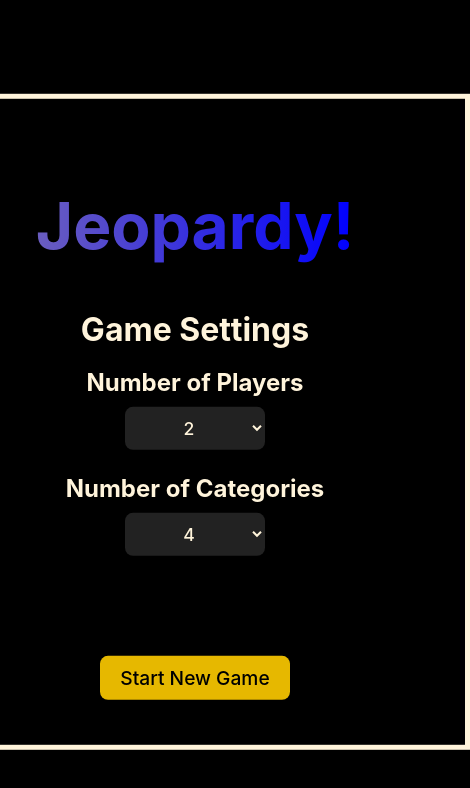
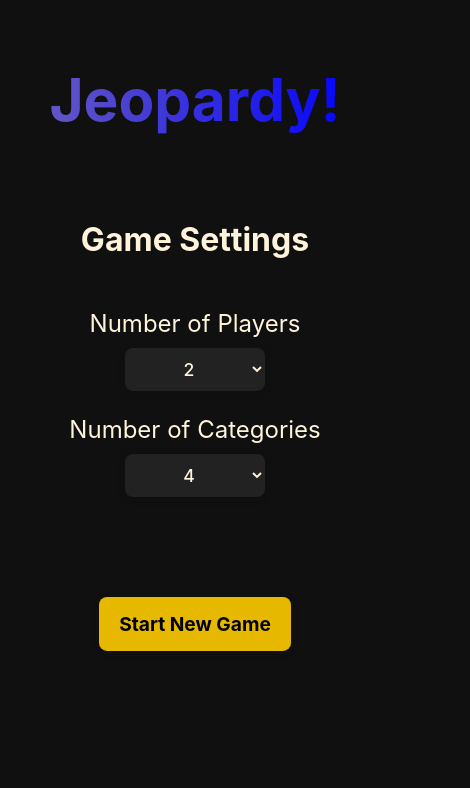
Before and after one commit to lsanch78/jeopardy, a Vue app: page / in a window 390 px wide. Shown: the top 788 px of the page, 470 px wide, since content can reach past the window. Built offline with nearby package versions, Linux system fonts and the light colour scheme.

Commit message:
improved UI for mobile devices, refactored all internal CSS to external CSS

```diff
--- a/src/App.css
+++ b/src/App.css
@@ -1,26 +1,40 @@
 @import './assets/variables.css';
 
+#app-main {
+    display: flex;
+    flex-direction: column;
+    justify-content: space-between;
+    height: 100vh;
+    width: 100vw;
+    overflow: hidden;
+    padding: 25px;
+    box-sizing: border-box;
+}
+
 #game-table {
+    flex: 1 1 0;
     display: flex;
     flex-direction: row;
     justify-content: center;
-    align-items: center;
-    margin: -200px auto 0px auto;
-    height: 100vh;
-    max-width: 90%
+    align-items: stretch;
+    margin: 0;
+    min-height: 0;
+    max-width: 100vw;
+    overflow-x: auto;
 }
 
 body {
     margin: 0;
     padding: 0;
-    font-family: 'Inter', 'Roboto', Arial, sans-serif;
+    font-family: var(--font-main), serif;
     background: var(--color-bg);
     color: var(--color-white);
 }
 
 #player-scoreboard {
-    margin-top: 30px;
-    margin-bottom: -50px;
+    flex-shrink: 0;
+    margin: 0;
+    padding: 12px 0 0 0;
     display: flex;
     flex-direction: row;
     justify-content: center;
@@ -28,21 +42,19 @@
 }
 
 #game-status {
-    font-weight: bold;
-    margin-top: 50px;
-    margin-bottom: -120px;
+    flex-shrink: 0;
+    margin: 0;
+    padding: 0 0 8px 0;
     display: flex;
     justify-content: center;
     align-items: center;
-    color: var(--color-yellow);
 }
 
 #game-title {
     font-weight: bold;
-    margin-bottom: 20px;
     color: transparent;
     text-align: center;
-    font-size: 4rem;
+    font-size: clamp(2.5rem, 15vw, 8rem);
     background: linear-gradient(270deg, blue, var(--color-yellow-light), var(--color-blueviolet), var(--color-yellow-bright), var(--color-yellow-light), var(--color-yellow));
     background-size: 1200% 1200%;
     -webkit-background-clip: text;
@@ -62,54 +74,29 @@
     }
 }
 
-body {
-    padding: 0;
-    margin: 0;
-    background-color: var(--color-black);
-}
-
-.question-box {
-    margin-top: -200px;
-    display: flex;
-    flex-direction: column;
-}
-
-.buttons input[type="button"] {
-    margin: 5px;
-    font-weight: bold;
-    padding: 10px 20px;
-}
-
-.buttons input[type="button"]:hover {
-    cursor: pointer;
-    margin: 5px;
-    font-weight: bold;
-    padding: 10px 20px;
-}
-
 #game-settings-wrapper {
     font-weight: bold;
     top: 50%;
     left: 50%;
     transform: translate(-50%, -50%);
     position: absolute;
-    border: 5px solid var(--color-white);
     padding: 45px;
     display: flex;
     flex-direction: column;
     justify-content: center;
     align-items: center;
     color: var(--color-white);
-    min-width: 450px;
+    min-width: 300px;
+    border-radius: 50px;
 }
 
 #game-settings-wrapper h2 {
     font-size: 2rem;
-    margin-bottom: -5px;
 }
 
 #game-settings-wrapper p {
     font-size: 1.5rem;
+    font-weight: lighter;
     margin-bottom: 10px;
     text-align: center;
 }
@@ -117,21 +104,20 @@
 #game-settings-wrapper input {
     margin-top: 60px;
     font-size: 1.2rem;
-    padding: 10px 20px;
+    padding: 15px 20px;
     border-radius: 8px;
     border: none;
     background: var(--color-yellow);
     color: var(--color-black);
-    box-shadow: 0 2px 8px rgba(0,0,0,0.12);
+    box-shadow: 0 2px 8px rgba(0, 0, 0, 0.12);
     transition: box-shadow 0.2s, background 0.2s;
-    font-weight: 500;
-
+    font-weight: bold;
 }
 
 #game-settings-wrapper input:hover {
     cursor: pointer;
     background: var(--color-blueviolet);
-    box-shadow: 0 4px 12px rgba(0,0,0,0.2);
+    box-shadow: 0 4px 12px rgba(0, 0, 0, 0.2);
 }
 
 #game-settings {
@@ -142,7 +128,7 @@
 
 #game-settings,
 #game-settings * {
-    font-family: inherit;
+    font-family: var(--font-main), serif;
 }
 
 #num-of-players,
@@ -154,7 +140,7 @@
     border: none;
     background: #222;
     color: var(--color-white);
-    box-shadow: 0 2px 8px rgba(0,0,0,0.12);
+    box-shadow: 0 2px 8px rgba(0, 0, 0, 0.12);
     transition: box-shadow 0.2s, background 0.2s;
     font-weight: 500;
     text-align: center;
@@ -165,6 +151,4 @@
 #num-of-players:focus,
 #num-of-categories:focus {
     outline: none;
-    background: #333;
-    box-shadow: 0 0 0 2px var(--color-yellow);
 }
--- a/src/App.vue
+++ b/src/App.vue
@@ -22,7 +22,6 @@
 let currentCategory;
 let currentCellKey;
 let questionsCompleted = 0;
-
 
 
 export default {
@@ -64,7 +63,7 @@
       this.currentGameStatus = `Game start — Player ${this.currentTurn + 1}'s turn`
     },
 
-    nextTurn(){
+    nextTurn() {
       if (endOfGame) return
 
       this.players.forEach(p => (p.active = false))
@@ -157,16 +156,18 @@
       this.currentValue = value
 
       if (Math.random() < 0.1) {
-        this.currentGameStatus = `!!DOUBLE JEOPARDY!! The category chosen is: ${this.currentQuestion.category}, at ${this.currentQuestion.difficulty} difficulty`
+        this.currentGameStatus = `DOUBLE JEOPARDY! The category chosen is: ${this.currentQuestion.category}, at ${this.currentQuestion.difficulty} difficulty`
         const currentPlayer = this.players[this.currentTurn]
 
         if (currentPlayer.score < value) {
           this.currentValue = value * 2
-        }else {
+        } else {
           console.log("Implement Double Jeopardy Wager Prompt")
           this.doubleJeopardyWager = true;
         }
-      } else {this.currentGameStatus = `The category chosen is: ${this.currentQuestion.category}, at ${this.currentQuestion.difficulty} difficulty`}
+      } else {
+        this.currentGameStatus = `The category chosen is: ${this.currentQuestion.category}, at ${this.currentQuestion.difficulty} difficulty`
+      }
 
 
       this.activeQuestion = true
@@ -174,7 +175,7 @@
     },
 
 
-    handleAnswer({ categoryId, cellKey, correct }) {
+    handleAnswer({categoryId, cellKey, correct}) {
       currentCategory = categoryId
       currentCellKey = cellKey
       console.log(categoryId, cellKey, correct)
@@ -186,7 +187,7 @@
             `<span style="color:${color}">P${this.players[this.currentTurn].number}</span>`
       }
 
-      if (correct === undefined){
+      if (correct === undefined) {
         cat.cells[cellKey] = `<span style="color:white">P${this.players[this.currentTurn].number}</span>`
       }
 
@@ -234,7 +235,7 @@
       }
     },
 
-    setGameUp(){
+    setGameUp() {
       console.log("Players:", this.selectedPlayers)
       console.log("Categories:", this.selectedCategories)
       this.getCategories(this.selectedCategories)
@@ -265,13 +266,9 @@
 </script>
 
 <template>
-  <header>
-
-
-  </header>
-
+  <div id="app-main">
+    <h1 v-if= "!gameIsSet" id="game-title">Jeopardy!</h1>
     <div v-if="!gameIsSet" id="game-settings-wrapper">
-    <h1 id="game-title">Jeopardy!</h1>
       <h2>Game Settings</h2>
       <form id="game-settings" @submit.prevent="setGameUp">
         <p>Number of Players</p>
@@ -295,29 +292,15 @@
         <input type="submit" value="Start New Game">
       </form>
     </div>
-
     <div id="player-scoreboard">
       <PlayerScore v-for="player in players"
                    :key="player.number"
                    :player="player"
       />
     </div>
-      <div id="game-status">
+    <div v-if="gameIsSet" id="game-status">
       <h2 v-html="currentGameStatus"></h2>
     </div>
-    <div id="game-table">
-      <QuestionColumn v-for="cat in categories"
-                      :key="cat.id"
-                      :category="cat"
-                      :player="this.players[this.currentTurn]"
-                      :activeQuestion="activeQuestion"
-                      @answered="handleAnswer"
-                      @current-question="handleCurrentQuestion"
-      />
-    </div>
-
-<!--  Current Question -->
-
     <div v-if="gameIsSet" class="question-box">
       <div v-if="doubleJeopardyWager">
         <form class="wager-input" @submit.prevent="submitWager">
@@ -330,8 +313,8 @@
         <h2 v-html="currentQuestion.question"></h2>
         <div class="buttons">
           <form class="select-choice">
+            <input type="button" value="false" @click="checkAnswer('False', currentValue)">
             <input type="button" value="true" @click="checkAnswer('True', currentValue)">
-          <input type="button" value="false" @click="checkAnswer('False', currentValue)">
           </form>
         </div>
         <br>
@@ -342,7 +325,17 @@
       </div>
 
     </div>
-
+    <div id="game-table">
+      <QuestionColumn v-for="cat in categories"
+                      :key="cat.id"
+                      :category="cat"
+                      :player="this.players[this.currentTurn]"
+                      :activeQuestion="activeQuestion"
+                      @answered="handleAnswer"
+                      @current-question="handleCurrentQuestion"
+      />
+    </div>
+  </div>
 
 
 </template>
--- a/src/assets/main.css
+++ b/src/assets/main.css
@@ -1,31 +1,33 @@
-/* Styles for QuestionColumn.vue */
+/* Component and UI styles only. No global layout or structure rules here. */
+
 .question-column {
-  font-family: "Arial Black", "Arial", sans-serif;
+    font-family: var(--font-main), serif;
     display: flex;
     flex-direction: column;
     flex: 1;
     min-width: 100px;
     padding: 10px;
 }
+
 #subject-cell {
-  color: white;
+    color: var(--color-white);
     font-weight: bold;
 }
+
 .cell h1 {
-  font-size: clamp(0.8rem, 2vw, 3rem);
+    font-size: clamp(3rem, 2vw, 3rem);
 }
+
 .cell h5 {
-  font-size: clamp(0.4rem, 1vw, 2.5rem);
+    font-size: clamp(1.8rem, 2vw, 3rem);
 }
-p {
-  font-family: "Times New Roman", Times, serif;
-  font-size: 1rem;
-}
+
+
 .cell {
-  border: 3px solid midnightblue;
+    border: 3px solid var(--color-blueviolet);
     padding: 15px;
-  background-color: darkblue;
-  color: yellow;
+    background-color: var(--color-blueviolet-dark);
+    color: var(--color-yellow);
     font-size: 1.3rem;
     margin: 5px;
     height: 40px;
@@ -34,33 +36,73 @@
     align-items: center;
     justify-content: center;
 }
+
 .cell:hover {
-  box-shadow: 0px 0px 7px yellow;
+    box-shadow: 0 0 7px var(--color-yellow);
     cursor: pointer;
 }
+
 .question-box {
     display: flex;
     align-items: center;
-  margin: -50px auto 0px auto;
-  padding: 30px;
-  background-color: darkblue;
-  color: yellow;
+    padding: 10px;
+    background-color: var(--color-blueviolet);
+    color: var(--color-white);
     font-size: 1.3rem;
     text-align: center;
-  width: 70%;
-  height: 100%;
     justify-content: center;
+    border-radius: 15px;
 }
 
-/* Styles for PlayerScore.vue */
-.wrapper {
+.question-box .buttons input[type="button"] {
+    border: none;
+    border-radius: 999px;
+    padding: 12px 32px;
+    margin: 8px;
+    font-size: 1.2rem;
+    font-weight: 600;
+    box-shadow: 0 2px 8px rgba(0, 0, 0, 0.10);
+    transition: background 0.2s, box-shadow 0.2s, filter 0.2s;
+    color: #fff;
+    cursor: pointer;
+    outline: none;
+    min-width: 120px;
+    min-height: 48px;
+}
+
+.question-box .buttons input[type="button"][value="true"] {
+    background: linear-gradient(90deg, #10b945 0%, #10B945FF 100%);
+}
+
+.question-box .buttons input[type="button"][value="false"] {
+    background: linear-gradient(90deg, #ff5858 0%, #ff5858 100%);
+}
+
+.question-box .buttons input[type="button"]:hover {
+    box-shadow: 0 4px 16px rgba(0, 0, 0, 0.18);
+    filter: brightness(1.08);
+}
+
+.question-box .buttons input[type="button"]:active {
+    filter: brightness(0.95);
+}
+
+.player-score-wrapper {
     display: flex;
-  font-family: "Arial Black", "Arial", sans-serif;
+    font-size: 1rem;
+    font-family: var(--font-main), serif;
     font-weight: bold;
-  color: violet;
+    color: var(--color-blueviolet);
     flex-direction: row;
     justify-content: center;
     align-items: center;
-  border: 1px solid blue;
+    border: 1px solid var(--color-blueviolet);
     width: 200px;
 }
+
+#game-status {
+    font-size: 0.7rem;
+    color: var(--color-white);
+    font-family: var(--font-main), serif;
+    font-weight: 10;
+}
--- a/src/assets/variables.css
+++ b/src/assets/variables.css
@@ -4,7 +4,8 @@
   --color-yellow-bright: #fff700;
   --color-blueviolet: #7c3aed;
   --color-blueviolet-dark: #4b2178;
-  --color-bg: #181818;
+  --color-bg: #101010FF;
   --color-white: #FFF4DBFF;
   --color-black: #000;
+  --font-main: 'Inter', 'Roboto', Arial, sans-serif;
 }
--- a/src/components/PlayerScore.vue
+++ b/src/components/PlayerScore.vue
@@ -1,4 +1,5 @@
 <script>
+import '../assets/main.css'
 export default {
   name: "PlayerScore",
   props: {
@@ -18,7 +19,7 @@
 </script>
 
 <template>
-<div class="wrapper">
+<div class="player-score-wrapper">
   <p>Player {{ player.number }}: ${{ player.score }}</p>
-  </div>
+</div>
 </template>
--- a/src/components/QuestionColumn.vue
+++ b/src/components/QuestionColumn.vue
@@ -37,8 +37,6 @@
         if (data.results && data.results.length > 0) {
           const question = data.results[0]
 
-
-          // update currQ and currVal
           this.currentQuestion = data.results[0]
           this.currentValue = value;
 
```
Lines whose indentation alone changed are shown as unchanged.
